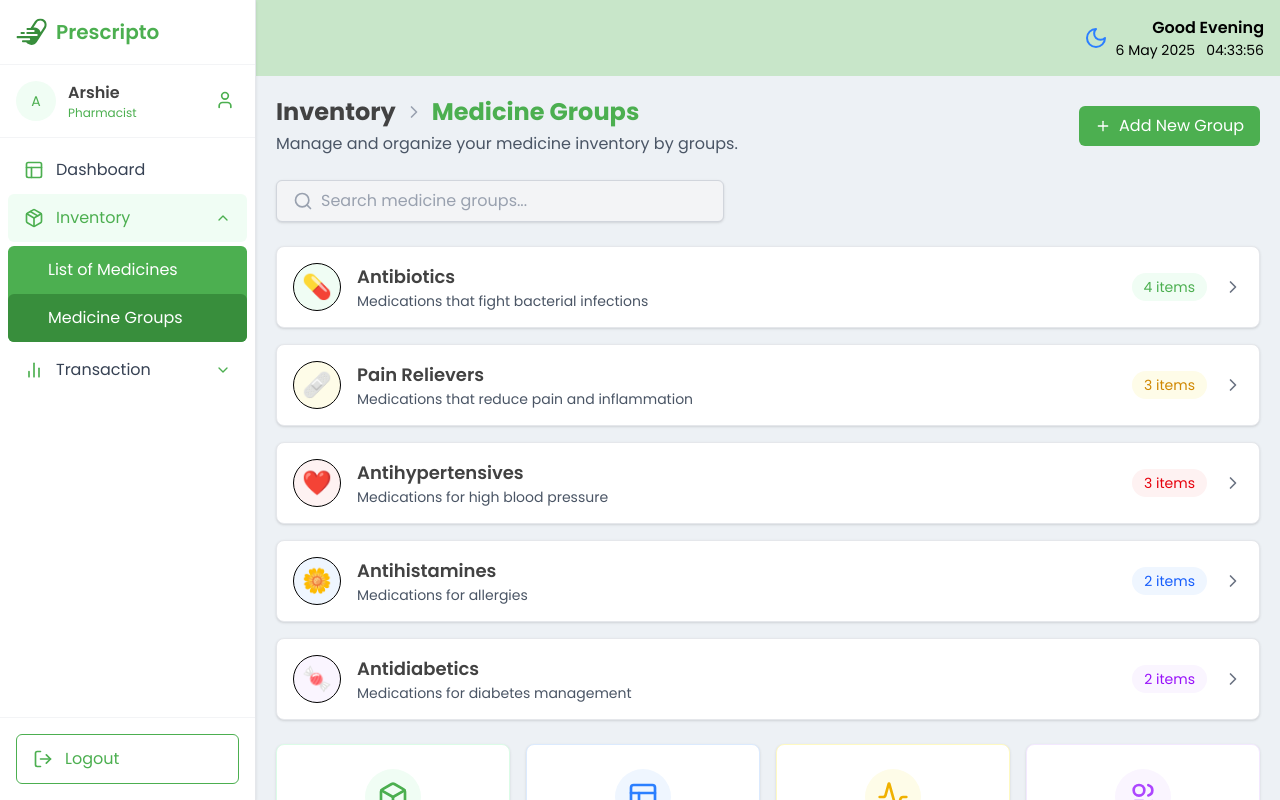
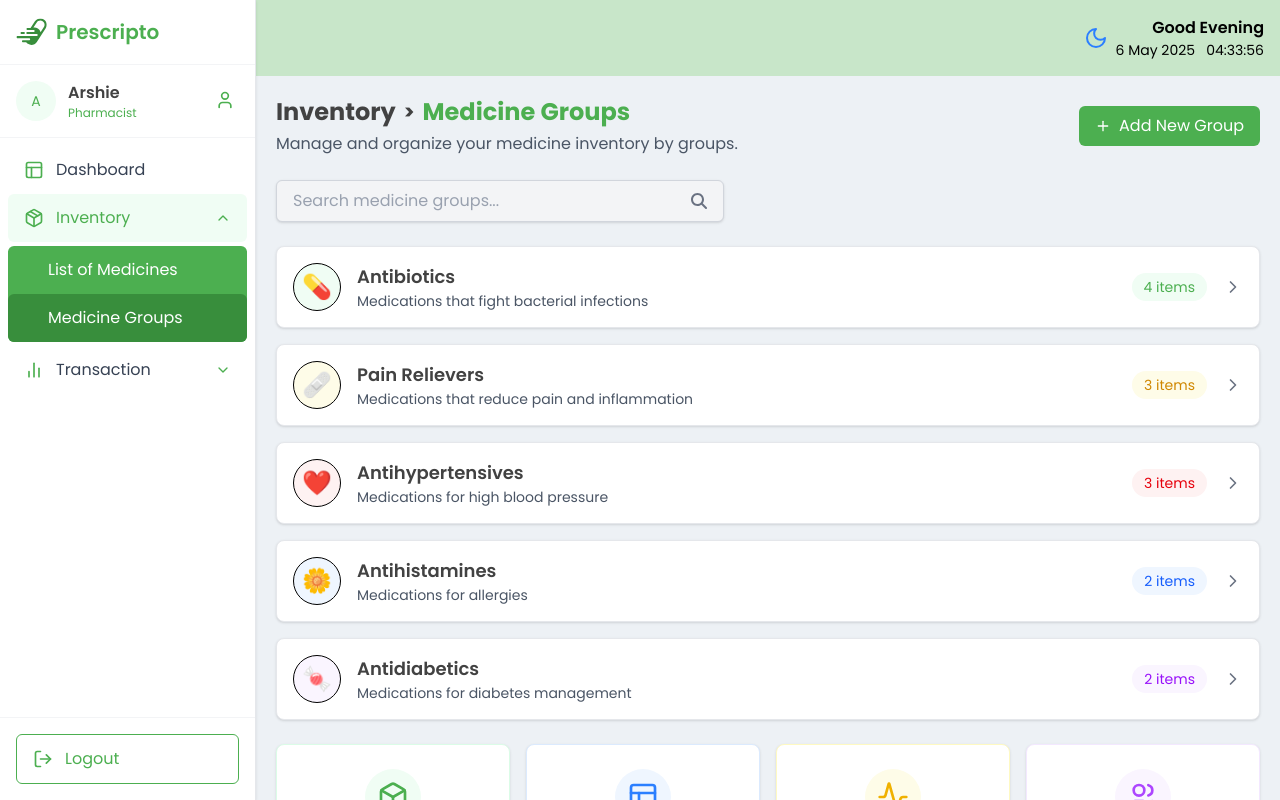
Before and after one commit to drchhhhhh/Prescripto, a React (Vite) app in the folder frontend/: page /inventory/groups in a window 1280 px wide. Shown: the top 800 px of the page. Built offline with nearby package versions, Linux system fonts and the light colour scheme.

Commit message:
fix search bar styles

```diff
--- a/frontend/src/pages/Inventory/InventoryGroups.tsx
+++ b/frontend/src/pages/Inventory/InventoryGroups.tsx
@@ -1,5 +1,6 @@
 import { useState } from 'react';
-import { X, Search, Plus, ChevronRight, ChevronDown, Box, Layout, Activity, Settings, Users } from "lucide-react";
+import { Plus, ChevronRight, ChevronDown, Box, Layout, Activity, Settings, Users } from "lucide-react";
+import { FaMagnifyingGlass} from "react-icons/fa6"
 import Header from '../../components/Header';
 import AddGroupModal from '../../components/Inventory/InvAddGroupModal'; // adjust path as needed
 
@@ -138,7 +139,7 @@ export default function InventoryGroups() {
             <div className="flex flex-col">
               <div className="flex items-center gap-2">
                 <h1 className="text-2xl font-bold text-darkGray">Inventory</h1>
-                <ChevronRight className="w-5 h-5 text-gray-400" />
+                <h1 className='text-darkGray text-xl font-bold'>{'>'}</h1>
                 <h1 className="text-2xl font-bold text-primaryGreen">Medicine Groups</h1>
               </div>
               <p className="text-gray-600 mt-1">Manage and organize your medicine inventory by groups.</p>
@@ -156,7 +157,6 @@ export default function InventoryGroups() {
           {/* Search Section */}
           <div className="mb-6">
             <div className="flex items-center w-full max-w-md bg-gray-100 border border-gray-300 rounded-md px-4 py-2 shadow-sm">
-              <Search className="h-5 w-5 text-gray-400 mr-2" />
               <input
                 type="text"
                 value={query}
@@ -164,6 +164,9 @@ export default function InventoryGroups() {
                 placeholder="Search medicine groups..."
                 className="flex-grow bg-transparent focus:outline-none text-gray-700 placeholder-gray-400"
               />
+              <button type="submit" className="text-gray-500 hover:text-gray-700 transition" aria-label="Search">
+                <FaMagnifyingGlass />
+              </button>
             </div>
           </div>
 
--- a/frontend/src/pages/Inventory/InventoryItems.tsx
+++ b/frontend/src/pages/Inventory/InventoryItems.tsx
@@ -139,7 +139,7 @@ const InventoryItems = () => {
             >
               <input
                 type="text"
-                placeholder="Search Medicine Inventory.."
+                placeholder="Search medicine inventory.."
                 className="flex-grow bg-transparent focus:outline-none text-gray-700 placeholder-gray-400"
                 value={searchTerm}
                 onChange={(e) => setSearchTerm(e.target.value)}
```
